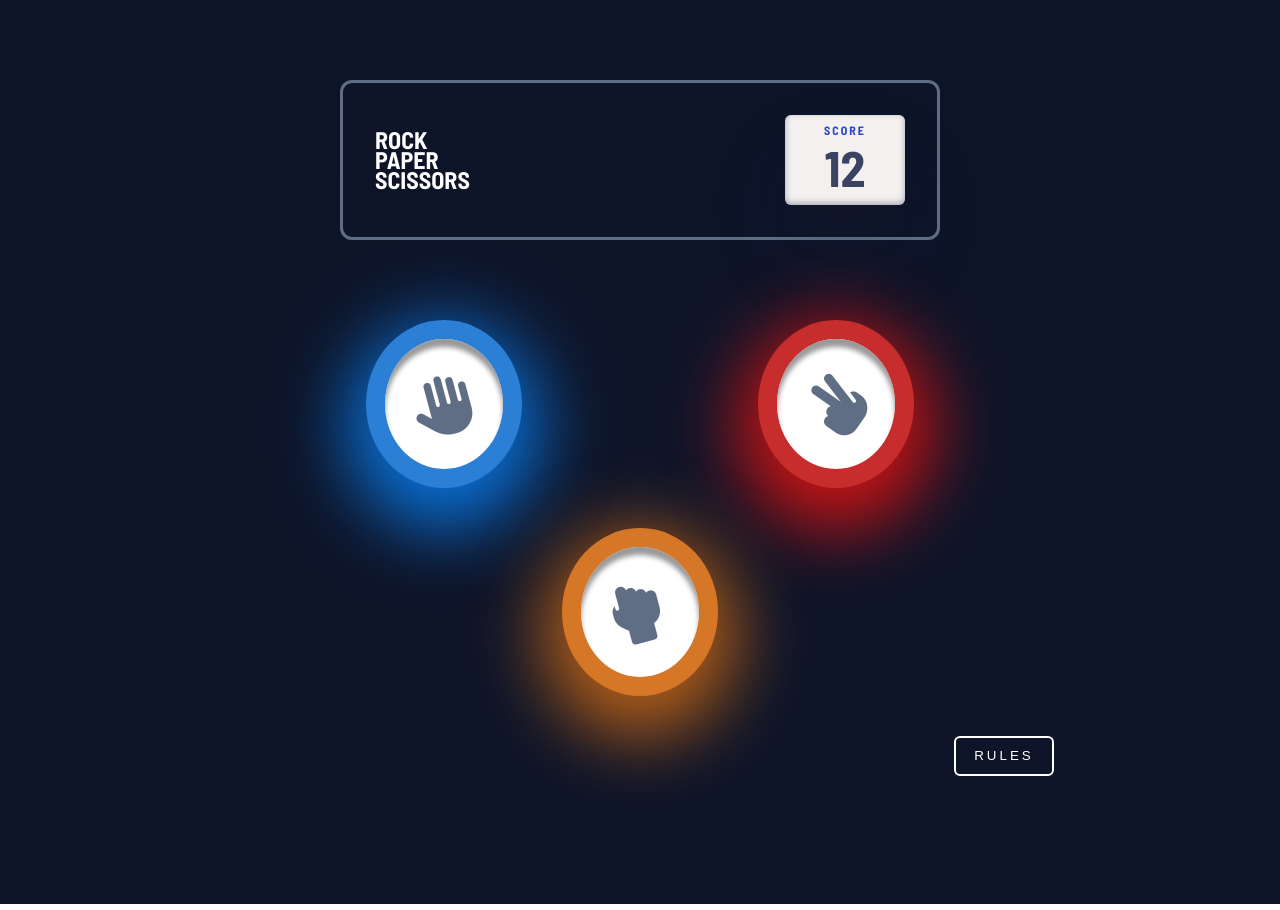
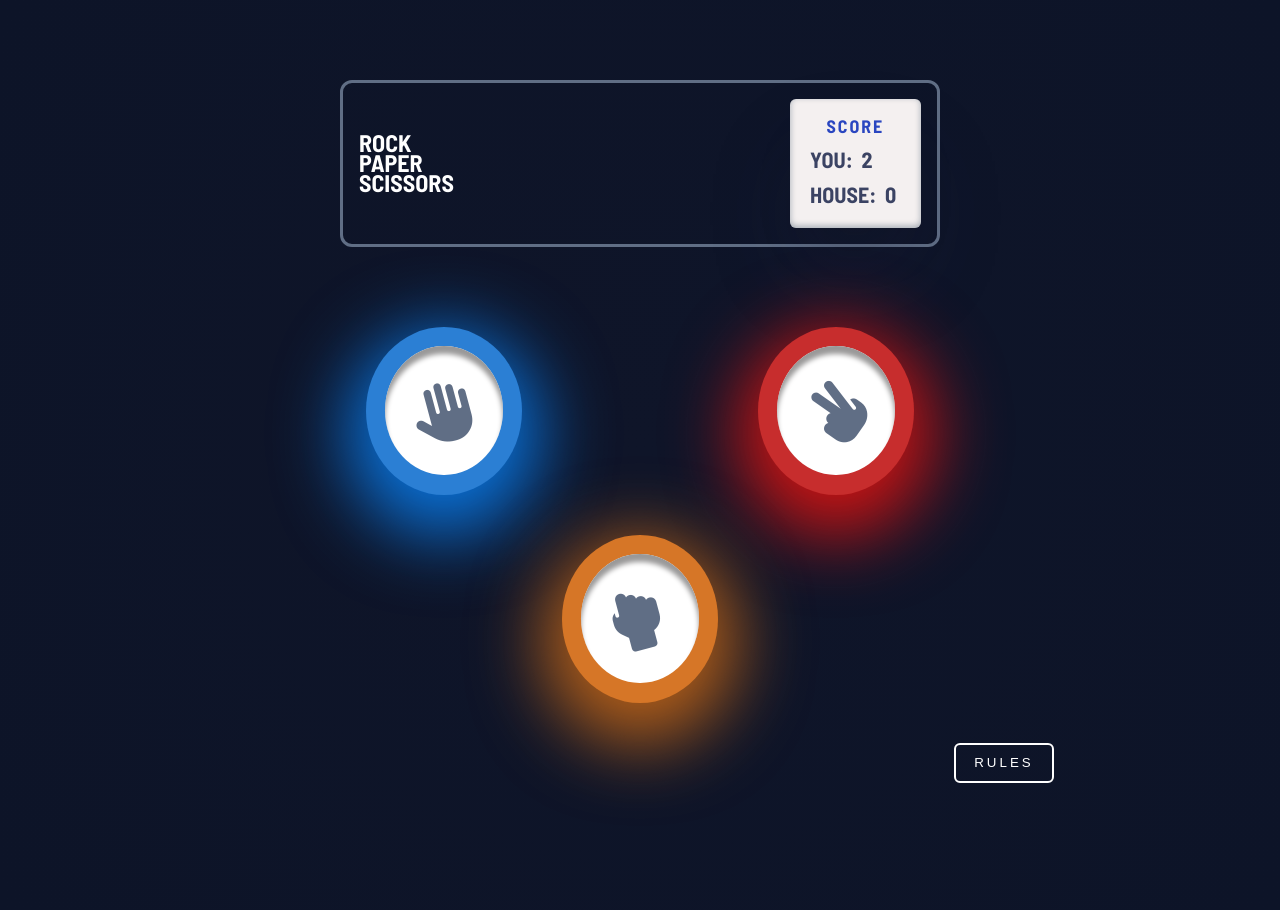
Before and after one commit to Grzegorz1992/Rock-paper-scissors, a website built with Vite: page src/index.html in a window 1280 px wide. Built offline with nearby package versions, Linux system fonts and the light colour scheme.

Commit message:
created and styled  new score board

```diff
--- a/src/index.html
+++ b/src/index.html
@@ -23,9 +23,15 @@
 				<span class="title-span">PAPER</span>
 				<span class="title-span">SCISSORS</span>
 			</div>
-			<div class="game-score">
-				<span class="score-span">SCORE</span>
-				<span class="game-result">12</span>
+			<div class="game-score-box">
+				<h2 class="score-title">SCORE</h2>
+				<div class="game-score">
+					<p>YOU: <span class="user-reslut">2</span></p>
+					<p>HOUSE: <span class="house-result">0</span></p>
+				</div>
+				<!-- <span class="score-span">SCORE</span>
+				<span class="game-result">You: span</span>
+				<span class="game-result">House: </span> -->
 			</div>
 		</header>
 
@@ -33,19 +39,25 @@
 			<div class="game-items-box">
 				<div class="game-item paper-item">
 					<div class="image-container" data-id="paper">
-						<p class="game-image"><i class="fa-solid fa-hand" data-id="paper"></i></p>
+						<p class="game-image">
+							<i class="fa-solid fa-hand" data-id="paper"></i>
+						</p>
 					</div>
 				</div>
 
 				<div class="game-item scissors-item">
 					<div class="image-container" data-id="scissors">
-						<p class="game-image"><i class="fa-solid fa-hand-scissors" data-id="scissors"></i></p>
+						<p class="game-image">
+							<i class="fa-solid fa-hand-scissors" data-id="scissors"></i>
+						</p>
 					</div>
 				</div>
 
 				<div class="game-item rock-item">
 					<div class="image-container" data-id="rock">
-						<p class="game-image"><i class="fa-solid fa-hand-back-fist" data-id="rock"></i></p>
+						<p class="game-image">
+							<i class="fa-solid fa-hand-back-fist" data-id="rock"></i>
+						</p>
 					</div>
 				</div>
 				<button class="rules-btn">RULES</button>
@@ -54,29 +66,12 @@
 			<div class="fight-game-box">
 				<div class="user-choice-items">
 					<p class="fight-game-text">YOU PICKED</p>
-					<div class="user-choice">
-						<!-- <div class="fight-game-item paper-item" id="paper">
-							<div class="fight-image-container">
-								<p class="fight-game-image"><i class="fa-solid fa-hand"></i></p>
-							</div>
-						</div> -->
-					</div>
+					<div class="user-choice"></div>
 				</div>
-				<div class="play-again-box">
-					<!-- <p class="play-again-text">YOU LOSE</p>
-					<button class="play-again-btn">play again</button> -->
-				</div>
+				<div class="play-again-box"></div>
 				<div class="house-choice-items">
 					<p class="fight-game-text">THE HOUSE PICKED</p>
-					<div class="house-choice">
-						<!-- <div class="fight-game-item scissors-item" id="scissors">
-							<div class="fight-image-container">
-								<p class="fight-game-image">
-									<i class="fa-solid fa-hand-scissors"></i>
-								</p>
-							</div>
-						</div> -->
-					</div>
+					<div class="house-choice"></div>
 				</div>
 			</div>
 
--- a/src/main.js
+++ b/src/main.js
@@ -26,6 +26,10 @@ const gameItemsBox = document.querySelector(".game-items-box");
 const userItemSelect = document.querySelector(".user-choice");
 const houseItemSelect = document.querySelector(".house-choice");
 const playAgainBox = document.querySelector(".play-again-box");
+const gameScore = document.querySelector(".game-result");
+
+
+
 
 const showModal = () => {
 	rulesModal.classList.add("active");
@@ -58,6 +62,8 @@ const userChoice = (e) => {
 	setTimeout(() => {
 		gameResult();
 	}, 1500);
+
+
 };
 
 const houseChoice = () => {
@@ -77,6 +83,7 @@ const gameResult = () => {
 	const userItem = userItemSelect.querySelector(".fight-game-item").id;
 	const houseItem = houseItemSelect.querySelector(".fight-game-item").id;
 
+
 	if (userItem === houseItem) {
 		playAgainBox.classList.add("active-play-again-box");
 		playAgainBox.innerHTML = `<p class="play-again-text">DRAW</p>
@@ -89,6 +96,7 @@ const gameResult = () => {
 		playAgainBox.classList.add("active-play-again-box");
 		playAgainBox.innerHTML = `<p class="play-again-text">YOU WIN</p>
 		<button class="play-again-btn">play again</button>`;
+
 	} else {
 		playAgainBox.classList.add("active-play-again-box");
 		playAgainBox.innerHTML = `<p class="play-again-text">YOU LOSE</p>
--- a/src/style.css
+++ b/src/style.css
@@ -39,7 +39,7 @@ body.modal-open::before {
 	justify-content: space-between;
 	align-items: center;
 	margin: 8rem;
-	padding: 2em;
+	padding: 1em;
 	width: 60rem;
 	color: #fff;
 	border: 3px solid hsl(217, 16%, 45%);
@@ -54,12 +54,12 @@ body.modal-open::before {
 	line-height: 2rem;
 }
 
-.game-score {
+ .game-score-box {
 	display: flex;
 	flex-direction: column;
 	align-items: center;
-	padding: 0.5em;
-	width: 12rem;
+	gap: 5px;
+	padding: 1em;
 	background-color: #f4f0f0;
 	border-radius: 6px;
 	box-shadow: rgba(50, 50, 93, 0.25) 0px 50px 100px -20px,
@@ -67,17 +67,25 @@ body.modal-open::before {
 		rgba(10, 37, 64, 0.35) 0px -2px 6px 0px inset;
 }
 
-.score-span {
-	font-size: 1.2rem;
+.score-title {
+	font-size: 1.8rem;
 	font-weight: bold;
 	letter-spacing: 2px;
 	color: hsl(229, 64%, 46%);
 }
 
-.game-result {
-	font-size: 5rem;
+.game-score {
+	font-size: 2.2rem;
 	font-weight: bold;
 	color: hsl(229, 25%, 31%);
+}
+
+.game-score p {
+	padding: 0.2em;
+}
+
+.game-score span {
+	padding: 0.2em;
 }
 
 /* MAIN */
```
